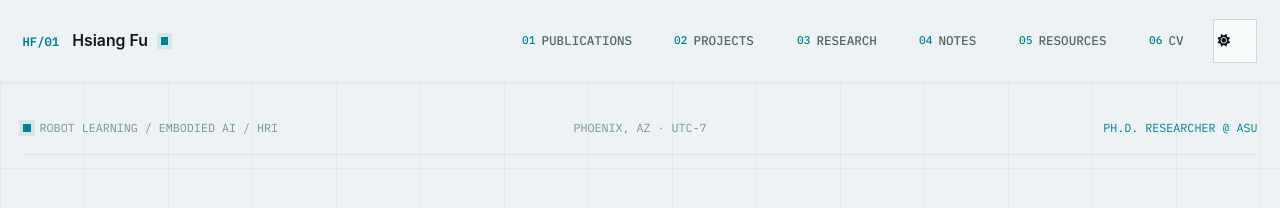
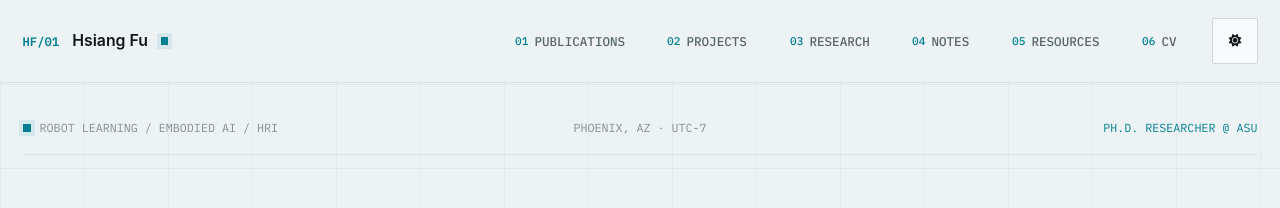
Before and after one commit to hsiang-fu/hsiang-fu.github.io, a Jekyll site: the page built from _pages/about.md, in a window 1280 px wide. Shown: the top 208 px of the page. Built offline with Jekyll 4.4.1, drawn with Linux system fonts in a browser that asks for light colours; a script that is not in the unit is left out.

Commit message:
Align theme toggle in navigation

```diff
--- a/_sass/layout/_signal.scss
+++ b/_sass/layout/_signal.scss
@@ -217,11 +217,14 @@ a {
 }
 
 .theme-toggle,
-.greedy-nav .theme-toggle {
-  display: inline-grid;
+.greedy-nav .theme-toggle,
+.greedy-nav .visible-links a.theme-toggle {
+  display: grid;
+  flex: 0 0 2.55rem;
   width: 2.55rem;
   height: 2.55rem;
   place-items: center;
+  align-self: center;
   margin: 0 0 0 0.3rem;
   padding: 0;
   border: 1px solid var(--signal-line);
@@ -233,7 +236,16 @@ a {
   transition: color 180ms ease, border-color 180ms ease, background-color 180ms ease, transform 180ms ease;
 }
 
-.theme-toggle:hover {
+.theme-toggle i {
+  display: grid;
+  width: 1rem;
+  height: 1rem;
+  place-items: center;
+  line-height: 1;
+}
+
+.theme-toggle:hover,
+.greedy-nav .visible-links a.theme-toggle:hover {
   border-color: var(--signal-accent);
   color: var(--signal-accent);
   background: var(--signal-accent-soft);
```
